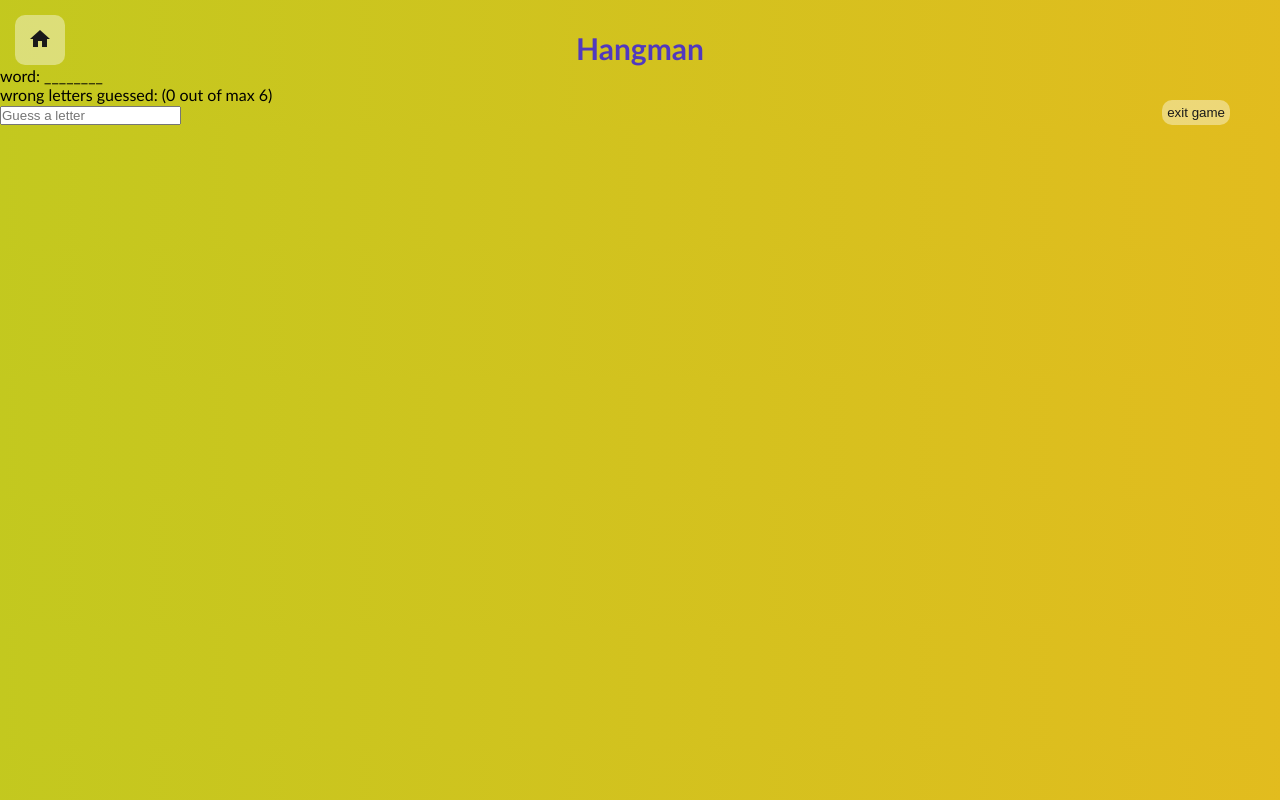
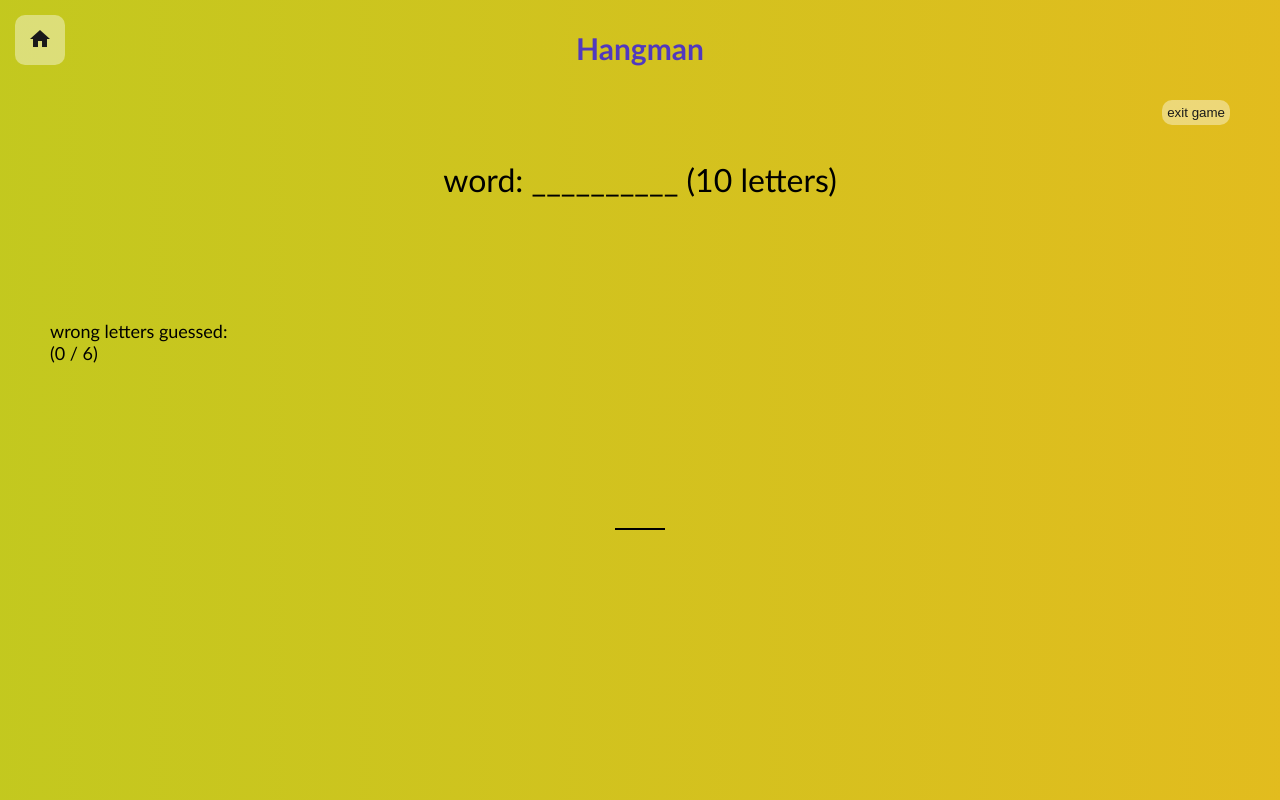
Before and after one commit to stevenstonie/talenting_software_internship_2024, an Angular app in the folder angular/4appApplication/: page /hangman in a window 1280 px wide. Both pictures are taken after a click on the button "start new game". Built offline with nearby package versions, Linux system fonts and the light colour scheme.

Commit message:
(hangman) moved returning the displayed word in a pipe and updated the styling for the page

```diff
--- a/angular/4appApplication/src/app/app.module.ts
+++ b/angular/4appApplication/src/app/app.module.ts
@@ -12,6 +12,7 @@ import { RegistrationFormComponent } from './components/registration-form/regist
 import { HomeButtonComponent } from './components/home-button/home-button.component';
 import { MatIconModule } from '@angular/material/icon';
 import { HangmanComponent } from './components/hangman/hangman.component';
+import { HangmanPipe } from './pipes/hangman.pipe';
 
 @NgModule({
   declarations: [
@@ -20,7 +21,8 @@ import { HangmanComponent } from './components/hangman/hangman.component';
     NotFoundComponent,
     RegistrationFormComponent,
     HomeButtonComponent,
-    HangmanComponent
+    HangmanComponent,
+    HangmanPipe
   ],
   imports: [
     BrowserModule,
--- a/angular/4appApplication/src/app/components/hangman/hangman.component.html
+++ b/angular/4appApplication/src/app/components/hangman/hangman.component.html
@@ -2,14 +2,14 @@
 
 <h2 id="title">Hangman</h2>
 
-<button *ngIf="!selectedWord" id="start-game-button" class="primary-button" (click)="startGame()">start new
-	game</button>
+<button *ngIf="!selectedWord" id="start-game-button" class="primary-button" (click)="startGame()">
+	start new game</button>
 
 <div *ngIf="selectedWord">
-	<p>word: {{wordToDisplayOnScreen()}}</p>
-	<p>wrong letters guessed: {{wrongGuesses.join(", ")}} ({{wrongGuesses.length}} out of max 6)</p>
-	<input #letterInput (keyup.enter)="guessLetter(letterInput.value); letterInput.value=''"
-		placeholder="Guess a letter" maxlength="1">
+	<p id="word-displayed">word: {{wordToDisplay}} ({{selectedWord!.length}} letters)</p>
+	<p id="letters-wrong">wrong letters guessed: <br>{{wrongGuesses.join(", ")}} ({{wrongGuesses.length}} / 6)</p>
+	<input #letterInput id="letter-input-field" (keyup.enter)="guessLetter(letterInput.value); letterInput.value=''"
+		maxlength="1">
 
 	<button id="exit-game-button" class="primary-button" (click)="exitGame()">exit game</button>
 </div>
--- a/angular/4appApplication/src/app/components/hangman/hangman.component.scss
+++ b/angular/4appApplication/src/app/components/hangman/hangman.component.scss
@@ -5,7 +5,6 @@
 	top: 40%;
 	padding: 30px 50px;
 	font-size: xx-large;
-	font-family: 'Gill Sans', 'Gill Sans MT', Calibri, 'Trebuchet MS', sans-serif;
 
 	&:active {
 		transform: translateX(-50%) scale(0.95);
@@ -17,3 +16,37 @@
 	right: 50px;
 	top: 100px;
 }
+
+#letter-input-field {
+	position: absolute;
+	left: 50%;
+	transform: translateX(-50%);
+	top: 60%;
+	padding: 5px 5px;
+	font-size: xx-large;
+	width: 50px;
+	height: 50px;
+	text-align: center;
+	background-color: transparent;
+	border: none;
+	border-bottom: 2px solid black;
+
+	&:focus {
+		outline: none;
+	}
+}
+
+#word-displayed {
+	position: absolute;
+	left: 50%;
+	transform: translateX(-50%);
+	top: 20%;
+	font-size: xx-large;
+}
+
+#letters-wrong {
+	position: absolute;
+	left: 50px;
+	top: 40%;
+	font-size: large;
+}
--- a/angular/4appApplication/src/app/components/hangman/hangman.component.ts
+++ b/angular/4appApplication/src/app/components/hangman/hangman.component.ts
@@ -1,4 +1,5 @@
 import { Component } from '@angular/core';
+import { HangmanPipe } from 'src/app/pipes/hangman.pipe';
 
 @Component({
   selector: 'app-hangman',
@@ -6,12 +7,14 @@ import { Component } from '@angular/core';
   styleUrls: ['./hangman.component.scss']
 })
 export class HangmanComponent {
-  words: string[] = ['apple', 'banana', 'cherry', 'date', 'elderberry', 'fig', 'grape', 'honeydew', 'kiwi', 'lemon', 'mango', 'nectarine', 'orange', 'peach', 'quince', 'raspberry', 'strawberry', 'tangerine', 'watermelon', 'zucchini', 'acorn', 'birch', 'cedar', 'dogwood', 'elm', 'fir', 'hawthorn', 'ivy', 'juniper', 'maple', 'oak', 'pine', 'quaking', 'redwood', 'spruce', 'tulip', 'willow', 'yucca', 'zinnia', 'anemone', 'begonia', 'camellia', 'dahlia', 'echinacea', 'foxglove', 'gardenia', 'hibiscus', 'iris', 'jasmine'];
+  words: string[] = ['apple', 'banana', 'cherry', 'date', 'fig', 'grape', 'honeydew', 'lemon', 'mango', 'orange', 'peach', 'raspberry', 'tangerine', 'watermelon', 'oak'];
   selectedWord: string | null = null;
   rightGuesses: string[] = [];
   wrongGuesses: string[] = [];
   maxIncorrectGuesses: number = 6;
+  private _hangmanPipe: HangmanPipe = new HangmanPipe();
 
+  constructor() { }
 
   startGame() {
     this.selectedWord = this.words[Math.floor(Math.random() * this.words.length)];
@@ -21,11 +24,12 @@ export class HangmanComponent {
   }
 
   guessLetter(letter: string) {
-    console.log(this.wrongGuesses.join(", "));
     letter = letter.toLowerCase();
 
     if (this.selectedWord?.indexOf(letter) === -1) {
-      this.wrongGuesses.push(letter);
+      if (!this.wrongGuesses.includes(letter)) {
+        this.wrongGuesses.push(letter);
+      }
       if (this.wrongGuesses.length >= this.maxIncorrectGuesses) {
         alert('GAME OVER! YOUUUU LOSEEEE!... the word was ' + this.selectedWord);
         this.exitGame();
@@ -41,18 +45,8 @@ export class HangmanComponent {
     }
   }
 
-  wordToDisplayOnScreen() : string {
-    let wordToDisplay = '';
-
-    for (let i = 0; i < this.selectedWord?.length!; i++) {
-      if (this.rightGuesses.includes(this.selectedWord![i])) {
-        wordToDisplay += this.selectedWord![i];
-      } else {
-        wordToDisplay += '_';
-      }
-    }
-
-    return wordToDisplay;
+  get wordToDisplay(): string {
+    return this._hangmanPipe.transform(this.selectedWord, this.rightGuesses);
   }
 
   exitGame() {
--- a/angular/4appApplication/src/app/components/registration-form/registration-form.component.scss
+++ b/angular/4appApplication/src/app/components/registration-form/registration-form.component.scss
@@ -1,6 +1,10 @@
 form {
 	margin-left: 15%;
 	margin-right: 30%;
+
+	label, p {
+		margin-left: 3px;
+	}
 }
 
 .form-group {
--- /dev/null
+++ b/angular/4appApplication/src/app/pipes/hangman.pipe.ts
@@ -0,0 +1,24 @@
+import { Pipe, PipeTransform } from '@angular/core';
+
+@Pipe({
+  name: 'hangman'
+})
+export class HangmanPipe implements PipeTransform {
+
+  transform(initialWord: string | null, lettersToDisplay: string[]): string {
+    if (!initialWord) return '';
+
+    let wordToDisplay = '';
+
+    for (const element of initialWord) {
+      if (lettersToDisplay.includes(element)) {
+        wordToDisplay += element;
+      } else {
+        wordToDisplay += '_';
+      }
+    }
+
+    return wordToDisplay;
+  }
+
+}
--- a/angular/4appApplication/src/styles.scss
+++ b/angular/4appApplication/src/styles.scss
@@ -18,6 +18,10 @@
 	font-size: 30px;
 	text-align: center;
 	color: var(--primary-color);
+}
+
+p {
+	font-family: "Gill Sans", "Gill Sans MT", Calibri, "Trebuchet MS", sans-serif;
 }
 
 .primary-button {
```
Also changed, not shown: 1 other file (tests, documents, lock files or other folders).
